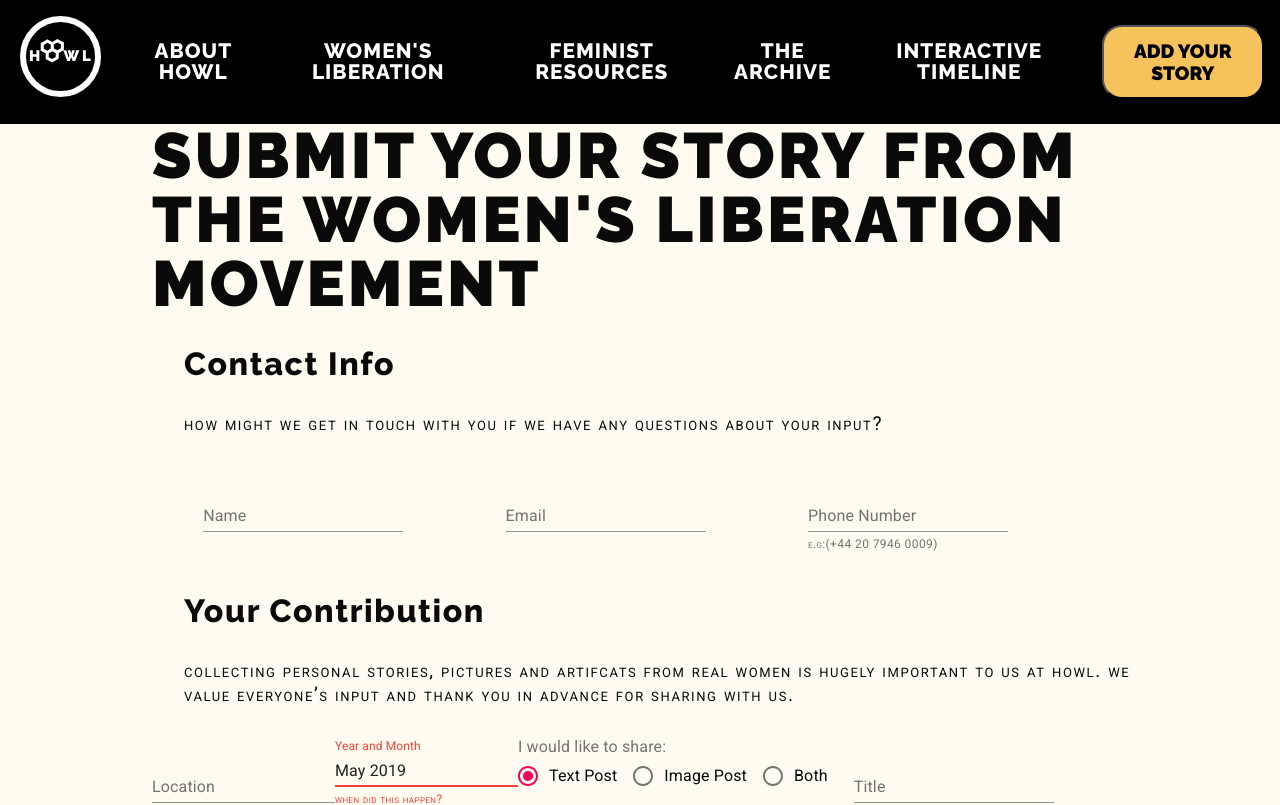
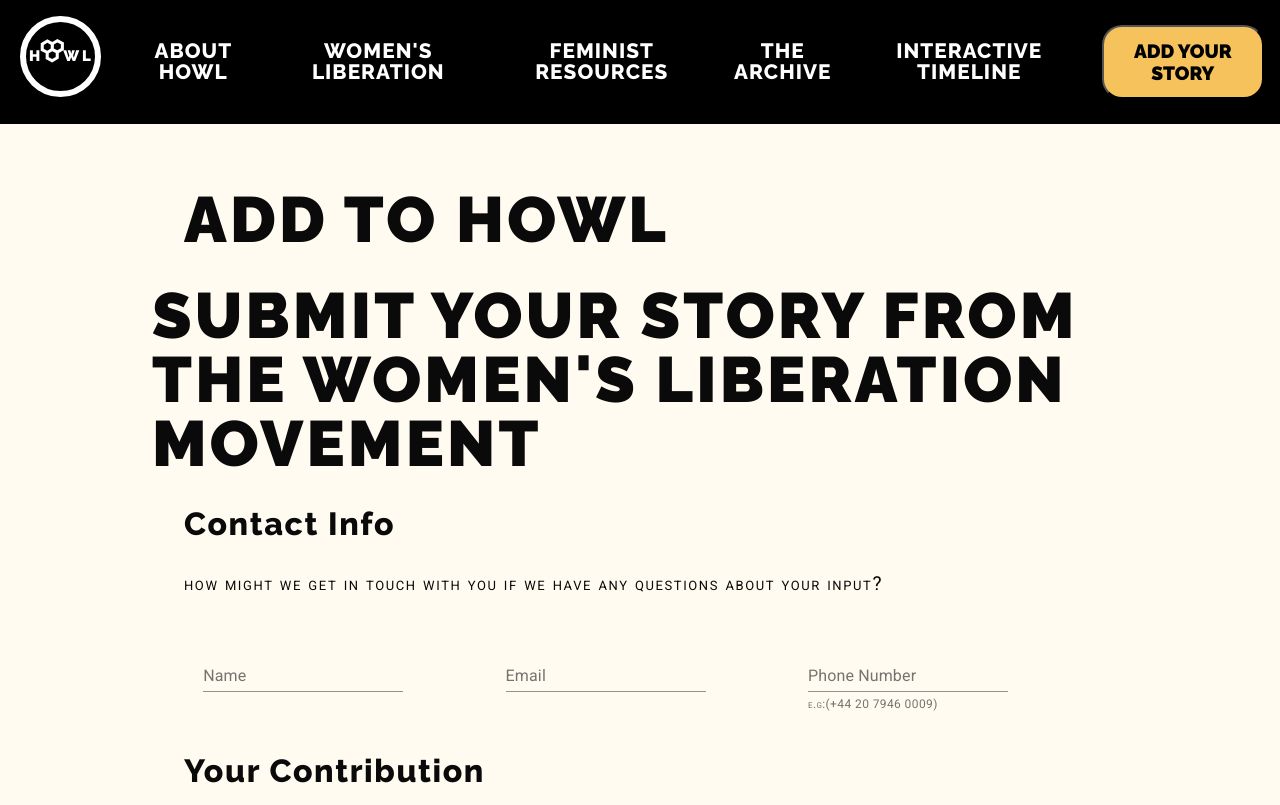
Before and after one commit to founders-programme-2/howl, a React (Create React App) app in the folder client/: page /form in a window 1280 px wide. Shown: the top 805 px of the page. Built offline with nearby package versions, Linux system fonts and the light colour scheme; what react-a11y would draw is missing.

Commit message:
move h1 into parent component from contact

```diff
--- a/client/src/Components/Form/index.js
+++ b/client/src/Components/Form/index.js
@@ -75,6 +75,9 @@ class Form extends Component {
     } = this.state;
     return (
       <main>
+      <header>
+        <h1>Add to HOWL</h1>
+      </header>
         <ContactInfo
           name={name}
           email={email}
```
